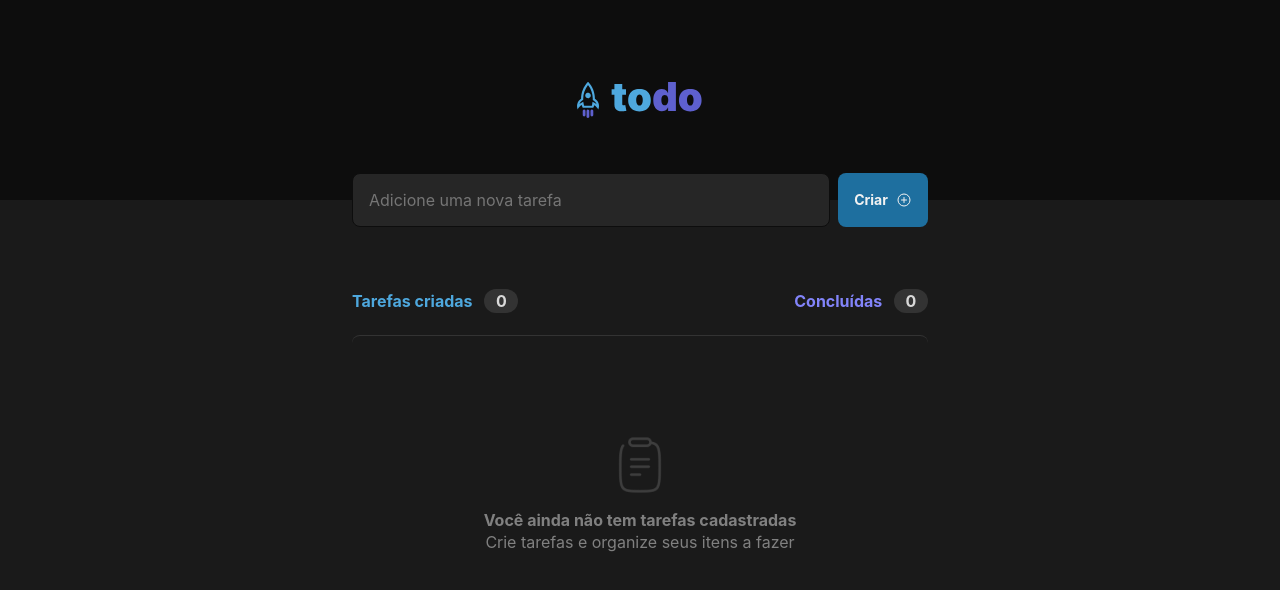
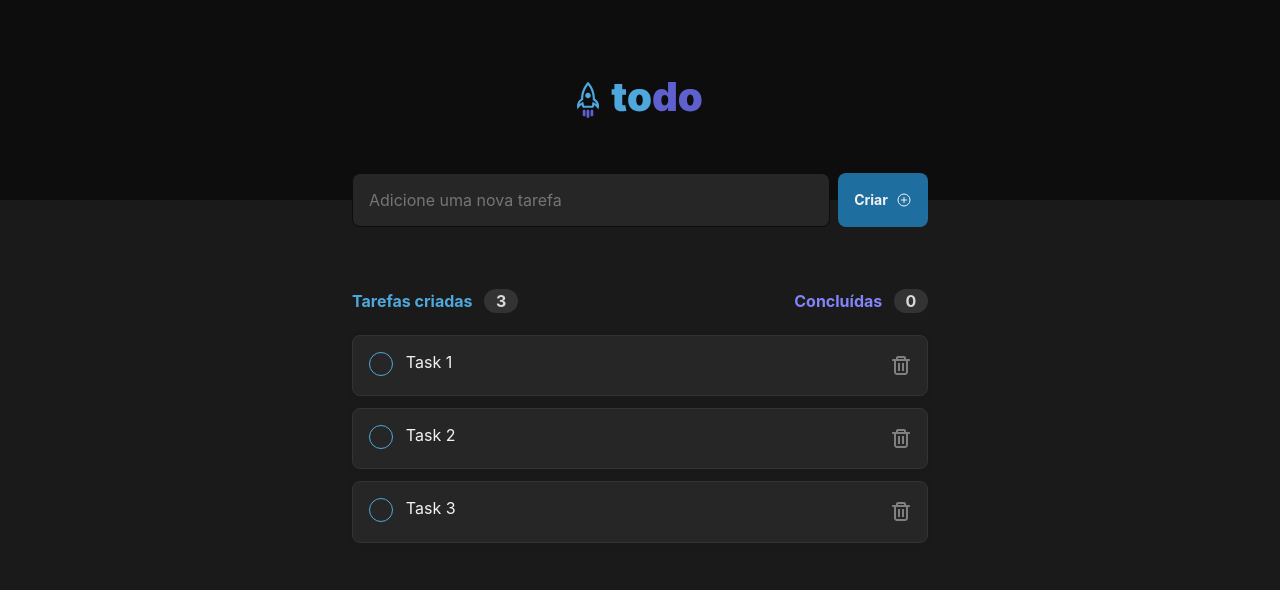
Before and after one commit to samuelfagundes/todo, a React (Vite) app: page / in a window 1280 px wide. Shown: the top 590 px of the page. Built offline with nearby package versions, Linux system fonts and the light colour scheme.

Commit message:
Task cards

```diff
--- a/index.html
+++ b/index.html
@@ -4,7 +4,7 @@
     <meta charset="UTF-8" />
     <link rel="icon" type="image/svg+xml" href="/vite.svg" />
     <meta name="viewport" content="width=device-width, initial-scale=1.0" />
-    <title>Vite + React + TS</title>
+    <title>to do</title>
   </head>
   <body>
     <div id="root"></div>
--- a/package.json
+++ b/package.json
@@ -9,9 +9,13 @@
     "preview": "vite preview"
   },
   "dependencies": {
+    "@emotion/react": "^11.10.0",
+    "@emotion/styled": "^11.10.0",
+    "@mui/material": "^5.9.3",
     "phosphor-react": "^1.4.1",
     "react": "^18.2.0",
     "react-dom": "^18.2.0",
+    "react-icons": "^4.4.0",
     "sass": "^1.54.1"
   },
   "devDependencies": {
--- a/src/components/CreateTask.module.scss
+++ /dev/null
@@ -1,50 +0,0 @@
-.newTask {
-  display: flex;
-  justify-content: center;
-  margin: -1.6875rem 22rem;
-
-  form {
-    display: flex;
-    justify-content: space-between;
-    width: 100%;
-    gap: 8px;
-
-    input {
-      flex: 1;
-      height: 3.375rem;
-      padding: 1rem;
-      color: var(--gray-100);
-
-      background-color: var(--gray-500);
-      border: 1px solid var(--gray-700);
-      border-radius: 8px;
-    }
-
-    input:focus {
-      outline: transparent;
-      box-shadow: 0 0 0 2px var(--purple-dark);
-    }
-
-    button {
-      display: flex;
-      align-items: center;
-      justify-content: center;
-      border: none;
-      cursor: pointer;
-      line-height: 0;
-
-      gap: 0.5rem;
-      font-weight: 700;
-      font-size: 0.875rem;
-      width: 5.625rem;
-      border-radius: 8px;
-
-      background: var(--blue-dark);
-      color: var(--gray-100);
-
-      svg {
-        color: var(--gray-100);
-      }
-    }
-  }
-}
--- a/src/components/CreateTask.tsx
+++ /dev/null
@@ -1,15 +0,0 @@
-import { PlusCircle } from "phosphor-react";
-import styles from "./CreateTask.module.scss";
-
-export function CreateTask() {
-  return (
-    <div className={styles.newTask}>
-      <form>
-        <input type="text" placeholder="Adicione uma nova tarefa" />
-        <button>
-          Criar <PlusCircle size={16} />
-        </button>
-      </form>
-    </div>
-  );
-}
--- a/src/components/Dashboard.module.scss
+++ b/src/components/Dashboard.module.scss
@@ -26,7 +26,7 @@
   }
 
   main {
-    min-height: 40vh;
+    min-height: 15.25rem;
     display: flex;
     flex-direction: column;
     align-items: center;
@@ -49,3 +49,61 @@
     }
   }
 }
+
+.newTask {
+  display: flex;
+  justify-content: center;
+  margin: -1.6875rem 22rem;
+
+  form {
+    display: flex;
+    justify-content: space-between;
+    width: 100%;
+    gap: 8px;
+
+    input {
+      flex: 1;
+      height: 3.375rem;
+      max-width: 100%;
+      padding: 1rem;
+      color: var(--gray-100);
+
+      background-color: var(--gray-500);
+      border: 1px solid var(--gray-700);
+      border-radius: 8px;
+    }
+
+    input:focus {
+      outline: transparent;
+      box-shadow: 0 0 0 2px var(--purple-dark);
+    }
+
+    button {
+      display: flex;
+      align-items: center;
+      justify-content: center;
+      border: none;
+      cursor: pointer;
+      line-height: 0;
+
+      gap: 0.5rem;
+      font-weight: 700;
+      font-size: 0.875rem;
+      width: 5.625rem;
+      border-radius: 8px;
+
+      background: var(--blue-dark);
+      color: var(--gray-100);
+
+      transition: background 0.1s;
+
+      svg {
+        color: var(--gray-100);
+      }
+    }
+
+    button:hover {
+      background: var(--blue);
+    }
+  }
+}
--- a/src/components/Dashboard.tsx
+++ b/src/components/Dashboard.tsx
@@ -1,27 +1,77 @@
+import { PlusCircle } from "phosphor-react";
+import { useState } from "react";
 import Clipboard from "../assets/Clipboard.png";
-import { CreateTask } from "./CreateTask";
+import { TaskCard } from "./TaskCard";
+
 import styles from "./Dashboard.module.scss";
 
 export function Dashboard() {
+  const [tasks, setTasks] = useState(["Task 1", "Task 2", "Task 3"]);
+  const [newTask, setNewTask] = useState("");
+
+  function handleSubmitTask(event: any) {
+    event.preventDefault();
+
+    setTasks([...tasks, newTask]);
+    setNewTask("");
+  }
+
+  function handleNewTaskChange(event: any) {
+    event.target.setCustomValidity("");
+    setNewTask(event.target.value);
+  }
+
+  function deleteTask(taskToDelete: string) {
+    const tasksWithoutDeletedOne = tasks.filter((task) => {
+      return task !== taskToDelete;
+    });
+
+    setTasks(tasksWithoutDeletedOne);
+  }
+
+  function handleNewTaskInvalid(event: any) {
+    event.target.setCustomValidity("Este campo é obrigatório!");
+  }
+
   return (
     <div className={styles.dashboard}>
-      <CreateTask />
+      <div className={styles.newTask}>
+        <form onSubmit={handleSubmitTask}>
+          <input
+            type="text"
+            placeholder="Adicione uma nova tarefa"
+            value={newTask}
+            onChange={handleNewTaskChange}
+            onInvalid={handleNewTaskInvalid}
+            required
+          />
+          <button>
+            Criar <PlusCircle size={16} />
+          </button>
+        </form>
+      </div>
 
       <div className={styles.tasks}>
         <header>
           <span>
-            Tarefas criadas <p>0</p>
+            Tarefas criadas <p>{tasks.length}</p>
           </span>
           <span>
             Concluídas <p>0</p>
           </span>
         </header>
 
-        <main>
-          <img src={Clipboard} alt="clipboard" />
-          <h1>Você ainda não tem tarefas cadastradas</h1>
-          <span>Crie tarefas e organize seus itens a fazer</span>
-        </main>
+        {tasks.length !== 0 ? (
+          tasks.map((task) => {
+            return <TaskCard content={task} onDeleteTask={deleteTask} />;
+          })
+        ) : (
+          <main>
+            <img src={Clipboard} alt="clipboard" />
+            <h1>Você ainda não tem tarefas cadastradas</h1>
+            <span>Crie tarefas e organize seus itens a fazer</span>
+          </main>
+        )}
       </div>
     </div>
   );
--- /dev/null
+++ b/src/components/TaskCard.module.scss
@@ -0,0 +1,63 @@
+.task {
+  background: var(--gray-500);
+  border: 1px solid var(--gray-400);
+  box-shadow: 0px 2px 8px rgba(0, 0, 0, 0.06);
+  border-radius: 8px;
+  padding: 1rem;
+  margin-bottom: 0.75rem;
+
+  > div {
+    display: grid;
+    grid-template-columns: 1.5rem 1fr 1.5rem;
+  }
+
+  .checkbox {
+    height: 1.5rem;
+    min-width: 1.5rem;
+    border-radius: 999px;
+  }
+
+  .inProgress {
+    .checkbox {
+      border: 1px solid var(--blue);
+      background: transparent;
+    }
+  }
+
+  .finished {
+    .checkbox {
+      border: none;
+      color: var(--purple-dark);
+      background: none;
+    }
+
+    span {
+      text-decoration: line-through;
+      color: var(--gray-300);
+    }
+  }
+
+  span {
+    padding: 0 0.8rem;
+    line-height: 20px;
+    color: var(--gray-100);
+    font-size: 1rem;
+  }
+
+  .icon {
+    display: flex;
+    align-items: center;
+    justify-content: center;
+    width: 1.7rem;
+    height: 1.7rem;
+    border: none;
+    color: var(--gray-300);
+    background: transparent;
+  }
+
+  .icon:hover {
+    color: var(--danger);
+    background: var(--gray-400);
+    border-radius: 8px;
+  }
+}
--- /dev/null
+++ b/src/components/TaskCard.tsx
@@ -0,0 +1,47 @@
+import { CgTrash } from "react-icons/cg";
+import { BsFillCheckCircleFill } from "react-icons/bs";
+
+import styles from "./TaskCard.module.scss";
+import { useState } from "react";
+
+export function TaskCard({ content, onDeleteTask }: any) {
+  const [hasFinished, setHasFinished] = useState(false);
+
+  function handleDeleteTask() {
+    onDeleteTask(content);
+  }
+
+  function handleChangeCheckboxStatus() {
+    setHasFinished(!hasFinished);
+  }
+
+  return (
+    <div className={styles.task}>
+      {hasFinished ? (
+        <div className={styles.finished}>
+          <button
+            className={styles.checkbox}
+            onClick={handleChangeCheckboxStatus}
+          >
+            <BsFillCheckCircleFill size={24} />
+          </button>
+          <span>{content}</span>
+          <button className={styles.icon} onClick={handleDeleteTask}>
+            <CgTrash size={24} />
+          </button>
+        </div>
+      ) : (
+        <div className={styles.inProgress}>
+          <button
+            className={styles.checkbox}
+            onClick={handleChangeCheckboxStatus}
+          ></button>
+          <span>{content}</span>
+          <button className={styles.icon} onClick={handleDeleteTask}>
+            <CgTrash size={24} />
+          </button>
+        </div>
+      )}
+    </div>
+  );
+}
--- a/vite.config.ts
+++ b/vite.config.ts
@@ -4,4 +4,7 @@ import react from "@vitejs/plugin-react";
 // https://vitejs.dev/config/
 export default defineConfig({
   plugins: [react()],
+  server: {
+    port: 3000,
+  },
 });
```
Also changed, not shown: src/assets/trash.svg (added), 1 other file (tests, documents, lock files or other folders).
